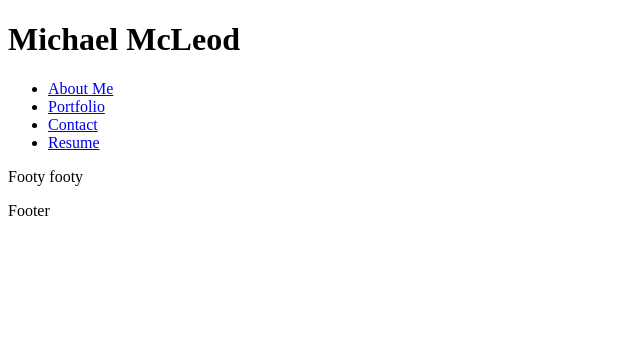
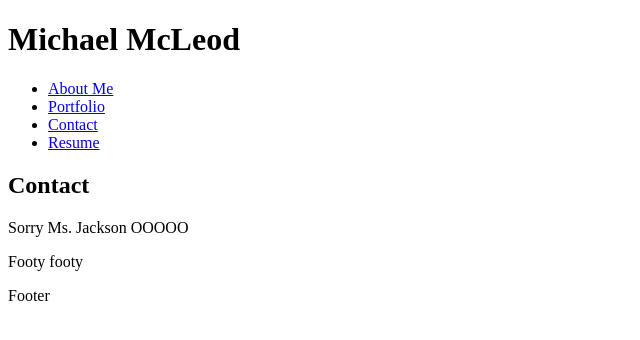
Before and after one commit to ChemicalModel/McLeod_React_Portfolio, a React (Create React App) app: page /contact in a window 1280 px wide. Shown: the top 340 px of the page, without its empty margins (0-640 px from the left). Built offline with nearby package versions, Linux system fonts and the light colour scheme.

Commit message:
got contact page rendering

```diff
--- a/src/App.js
+++ b/src/App.js
@@ -4,6 +4,7 @@ import AboutMe from "./pages/AboutMe";
 import Projects from "./components/Project";
 import Footer from "./components/Footer";
 import Resume from "./pages/Resume";
+import Contact from "./pages/Contact";
 import { BrowserRouter as Router, Route, Routes} from "react-router-dom";
 
 function App() {
@@ -26,6 +27,7 @@ function App() {
           <Route path="/project" element={<Projects />} />
           <Route path="/about" element={<AboutMe />} />
           <Route path="/resume" element={<Resume />} />
+          <Route path="/contact" element={<Contact />} />
         </Routes>
         <Footer />
       </div>
```
